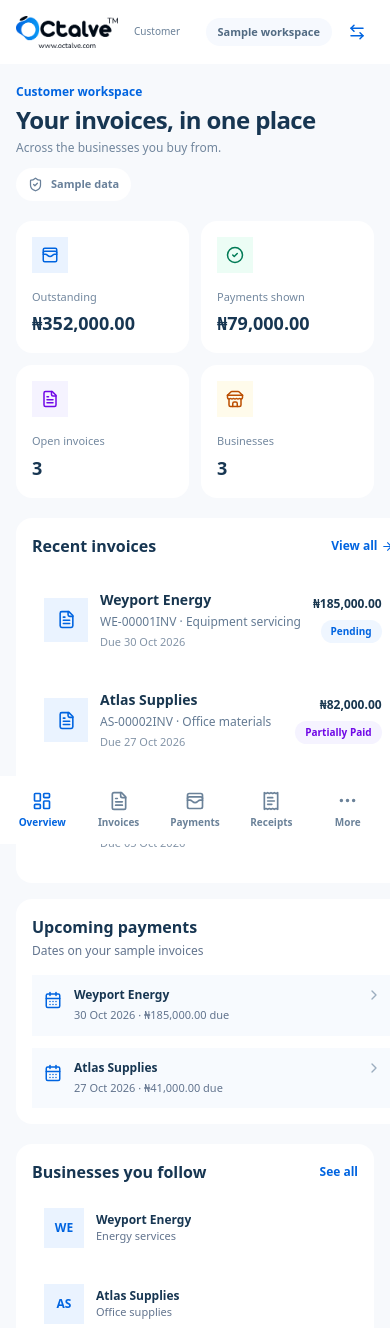
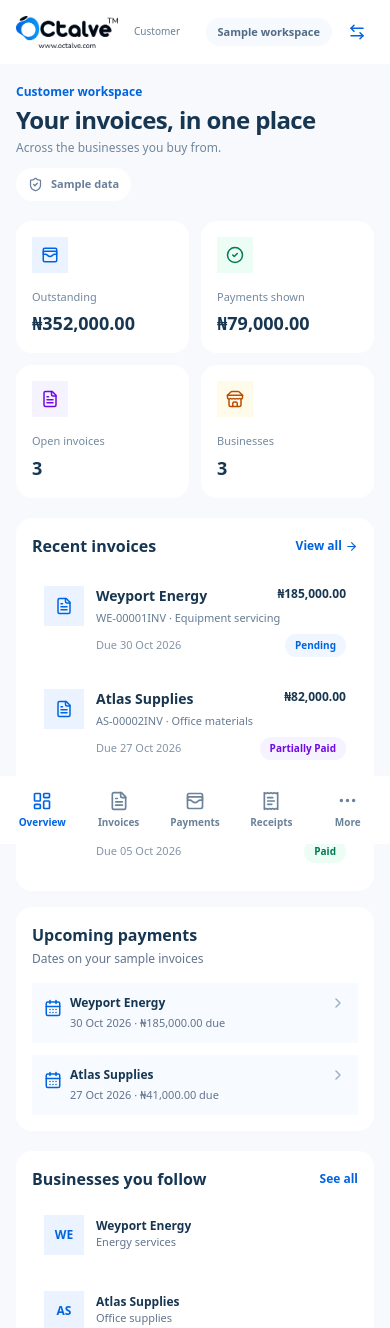
Before and after one commit to octalve-core/octalve-invoice, a Next.js app: page /customer in a window 390 px wide. Shown: the top 1328 px of the page. Built offline with nearby package versions, Linux system fonts and the light colour scheme.

Commit message:
Batch X: balance mobile invoice and upcoming payment cards at 320–390px

```diff
--- a/src/features/customer-portal/CustomerWorkspace.tsx
+++ b/src/features/customer-portal/CustomerWorkspace.tsx
@@ -11,21 +11,25 @@ const statusTone:Record<CustomerInvoice["status"],string>={
 const container="rounded-2xl border border-[#E3EBF5] bg-white p-4 sm:p-5";
 const sectionTitles:Record<CustomerSection,string>={overview:"Overview",invoices:"My invoices",payments:"Payments",receipts:"Receipts",merchants:"My merchants",messages:"Messages",notifications:"Notifications",settings:"My account"};
 function InvoiceRow({invoice}:{invoice:CustomerInvoice}){
- return <Link href={"/customer/invoices/"+invoice.id} className="flex min-w-0 items-center gap-3 rounded-xl border border-[#EAF0F7] bg-white px-3 py-4 transition-colors hover:border-[#B9D8FF] hover:bg-[#F8FBFF]">
-  <span className="grid h-11 w-11 shrink-0 place-items-center rounded-xl bg-[#EAF3FF] text-[#0064E0]"><FileText size={19}/></span>
-  <span className="min-w-0 flex-1">
-   <span className="block truncate text-sm font-bold text-[#18364F]">{invoice.merchant}</span>
-   <span className="mt-1 block truncate text-xs text-[#647B94]">{invoice.reference} · {invoice.title}</span>
-   <span className="mt-1 block text-[11px] text-[#8495A8]">Due {invoice.dueOn}</span>
-  </span>
-  <span className="shrink-0 text-right">
-   <span className="block text-xs font-bold text-[#18364F] sm:text-sm">{minorMoney(invoice.amountMinor)}</span>
-   <span className={"mt-2 inline-block rounded-full px-2.5 py-1 text-[10px] font-semibold capitalize "+statusTone[invoice.status]}>{invoice.status==="partial"?"Partially paid":invoice.status}</span>
-  </span><ChevronRight size={16} className="hidden text-[#9DB0C2] sm:block"/>
+ return <Link href={"/customer/invoices/"+invoice.id} className="block min-w-0 rounded-xl border border-[#EAF0F7] bg-white p-3 transition-colors hover:border-[#B9D8FF] hover:bg-[#F8FBFF]">
+  <div className="flex min-w-0 items-start gap-3">
+   <span className="grid h-10 w-10 shrink-0 place-items-center rounded-xl bg-[#EAF3FF] text-[#0064E0]"><FileText size={18}/></span>
+   <div className="min-w-0 flex-1">
+    <div className="flex min-w-0 flex-wrap items-start justify-between gap-x-3 gap-y-1">
+     <span className="min-w-0 break-words text-sm font-bold leading-5 text-[#18364F]">{invoice.merchant}</span>
+     <span className="shrink-0 text-xs font-bold tabular-nums text-[#18364F] sm:text-sm">{minorMoney(invoice.amountMinor)}</span>
+    </div>
+    <p className="mt-1 break-words text-[11px] leading-4 text-[#647B94]">{invoice.reference} · {invoice.title}</p>
+    <div className="mt-2 flex min-w-0 flex-wrap items-center justify-between gap-2">
+     <span className="text-[11px] text-[#8495A8]">Due {invoice.dueOn}</span>
+     <span className={"rounded-full px-2.5 py-1 text-[10px] font-semibold capitalize "+statusTone[invoice.status]}>{invoice.status==="partial"?"Partially paid":invoice.status}</span>
+    </div>
+   </div>
+  </div>
  </Link>;
 }
 function EmptyAccess({icon:Icon,title,note}:{icon:typeof Bell;title:string;note:string}){
- return <section className={container+" flex min-h-[190px] flex-col items-center justify-center text-center"}>
+ return <section className={container+" min-w-0 flex min-h-[190px] flex-col items-center justify-center text-center"}>
   <span className="grid h-12 w-12 place-items-center rounded-2xl bg-[#EDF5FF] text-[#0064E0]"><Icon size={22}/></span>
   <h2 className="mt-3 text-sm font-bold text-[#173652]">{title}</h2>
   <p className="mt-1 max-w-sm text-xs leading-5 text-[#698099]">{note}</p>
@@ -56,19 +60,19 @@ export function CustomerWorkspace({section="overview"}:{section?:CustomerSection
      <p className="mt-1 break-words text-lg font-bold text-[#173652] sm:text-xl">{value}</p>
     </div>)}
    </div>
-   <div className="grid items-start gap-4 xl:grid-cols-[minmax(0,1.7fr)_minmax(260px,1fr)]">
-    <section className={container}>
+   <div className="grid min-w-0 items-start gap-4 xl:grid-cols-[minmax(0,1.7fr)_minmax(0,1fr)]">
+    <section className={container+" min-w-0"}>
      <div className="mb-4 flex items-center justify-between gap-2"><h2 className="font-bold text-[#173652]">Recent invoices</h2><Link href="/customer/invoices" className="text-xs font-semibold text-[#0064E0]">View all <ArrowRight size={13} className="inline"/></Link></div>
      <div className="space-y-2">{sampleCustomerInvoices.slice(0,3).map(i=><InvoiceRow key={i.id} invoice={i}/>)}</div>
     </section>
-    <section className={container}>
+    <section className={container+" min-w-0"}>
      <h2 className="font-bold text-[#173652]">Upcoming payments</h2>
      <p className="mt-1 text-xs text-slate-500">Dates on your sample invoices</p>
      <div className="mt-4 space-y-3">{sampleCustomerInvoices.filter(i=>i.status==="pending"||i.status==="partial").map(i=>
-      <Link key={i.id} href={"/customer/invoices/"+i.id} className="flex items-start gap-3 rounded-xl bg-[#F7FAFE] p-3 hover:bg-[#ECF5FF]">
+      <Link key={i.id} href={"/customer/invoices/"+i.id} className="flex min-w-0 items-start gap-2 rounded-xl bg-[#F7FAFE] p-3 hover:bg-[#ECF5FF]">
        <CalendarDays size={18} className="mt-1 shrink-0 text-[#0064E0]"/>
-       <span className="min-w-0 flex-1"><span className="block truncate text-xs font-semibold text-[#173652]">{i.merchant}</span><span className="mt-1 block text-[11px] text-slate-500">{i.dueOn} · {minorMoney(i.amountMinor-i.paidMinor)} due</span></span>
-       <ChevronRight size={16} className="text-[#9BADBF]"/>
+       <span className="min-w-0 flex-1"><span className="block break-words text-xs font-semibold text-[#173652]">{i.merchant}</span><span className="mt-1 block break-words text-[11px] leading-4 text-slate-500">{i.dueOn} · {minorMoney(i.amountMinor-i.paidMinor)} due</span></span>
+       <ChevronRight size={16} className="shrink-0 text-[#9BADBF]"/>
       </Link>)}</div>
     </section>
    </div>
```
